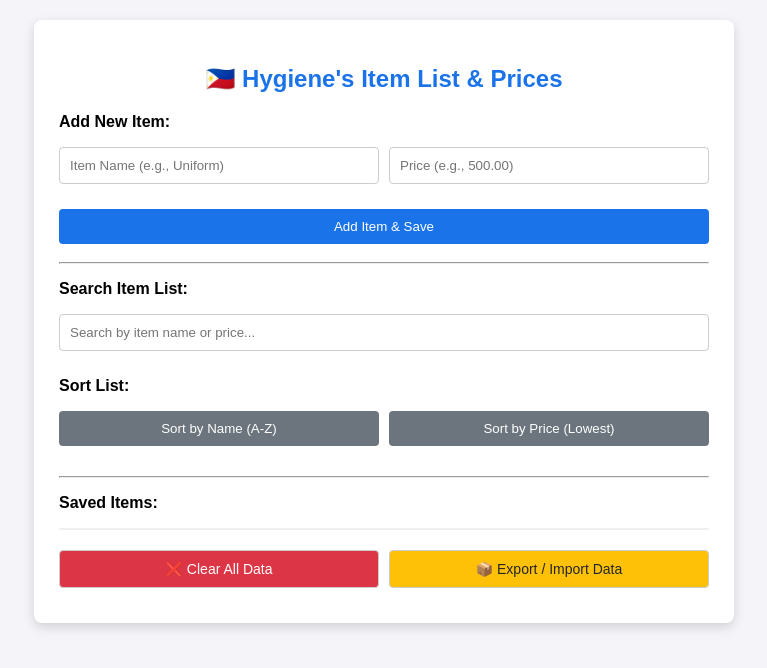
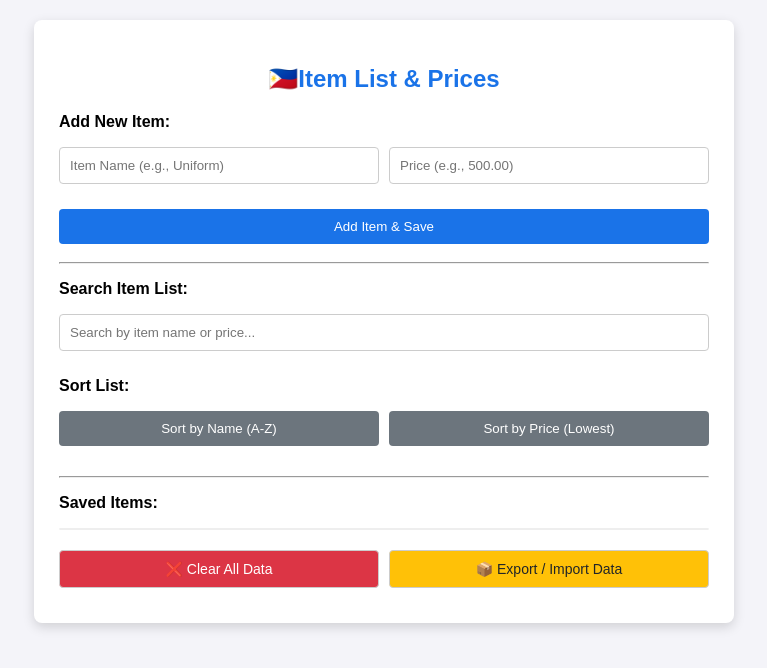
Before and after one commit to SteveJayson/List2, a plain HTML site: page index.html in a window 1280 px wide. Shown: the whole page, without its empty margins (256-1023 px from the left). Drawn offline with Linux system fonts and the light colour scheme.

Commit message:
Update index.html

```diff
--- a/index.html
+++ b/index.html
@@ -3,7 +3,7 @@
 <head>
     <meta charset="UTF-8">
     <meta name="viewport" content="width=device-width, initial-scale=1.0">
-    <title>Hygiene's Item List & Prices (₱) - Mobile Ready</title>
+    <title>Item List & Prices (₱) - Mobile Ready</title>
     <style>
         /* Base Styles */
         body {
@@ -191,7 +191,7 @@
 <body onload="loadItems()">
 
 <div class="container">
-    <h2>🇵🇭 Hygiene's Item List & Prices</h2>
+    <h2>🇵🇭Item List & Prices</h2>
 
     <div id="controls">
         <p><strong>Add New Item:</strong></p>
```
